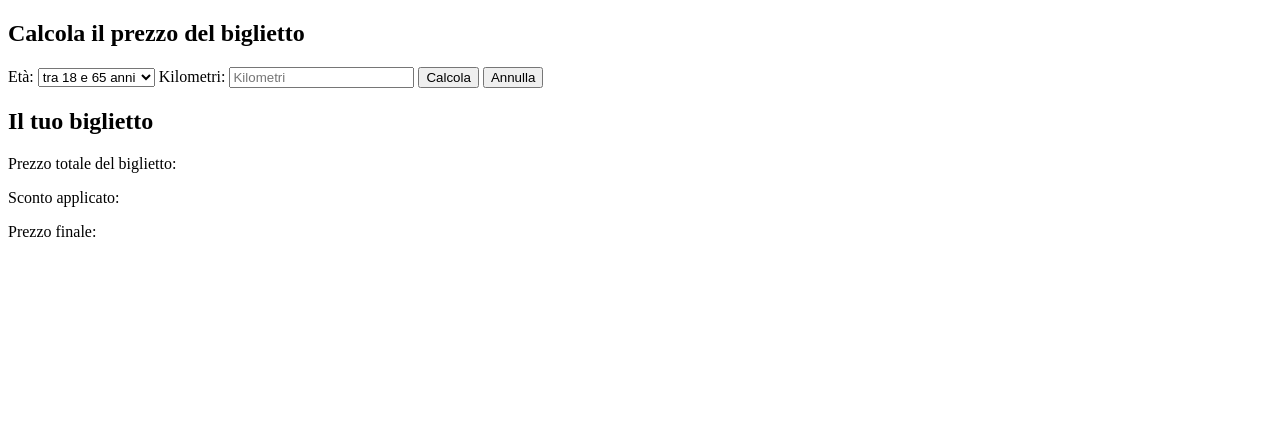
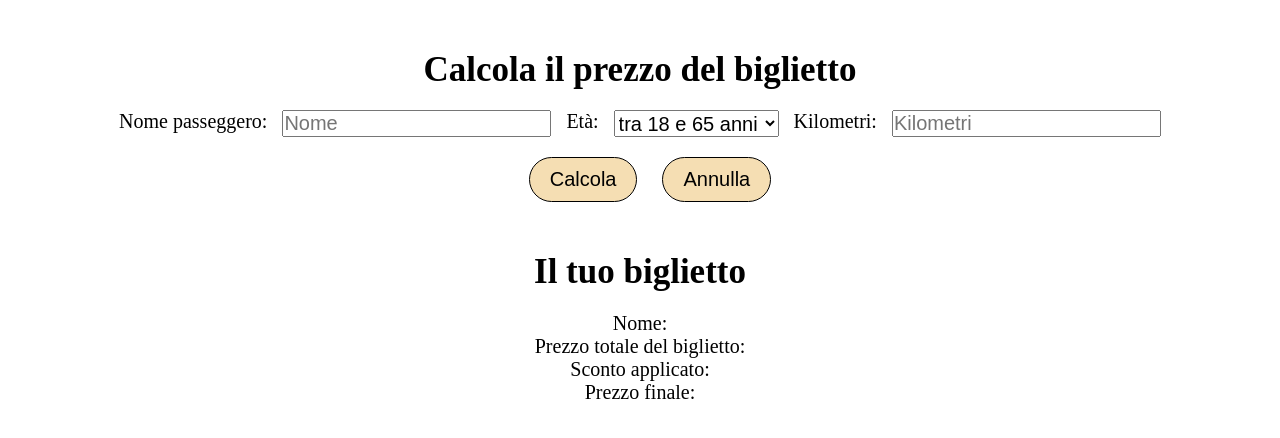
Before and after one commit to MattiaBologna/js-biglietto-treno-form, a plain HTML site: page index.html in a window 1280 px wide. Drawn offline with Linux system fonts and the light colour scheme.

Commit message:
Add: passenger name

```diff
--- a/css/style.css
+++ b/css/style.css
@@ -0,0 +1,42 @@
+/* RESET */
+
+* {
+    margin: 0;
+    padding: 0;
+    box-sizing: border-box;
+    font-size: 20px;
+}
+
+/* LAYOUT */
+
+.travel_infos,
+.ticket_infos {
+    text-align: center;
+    margin: 50px 0px;
+}
+
+.travel_infos h2,
+.ticket_infos h2 {
+    margin-bottom: 20px;
+    font-size: 35px;
+}
+
+.container {
+    display: flex;
+    justify-content: center;
+    gap: 15px;
+    margin-bottom: 20px;
+}
+
+.button {
+    padding: 10px 20px;
+    font-size: 20px;
+    background-color: wheat;
+    border-radius: 50px;
+    margin-left: 20px;
+    border: 1px solid black;
+}
+
+.button:hover {
+    background-color: hsl(39, 77%, 73%);
+}
--- a/index.html
+++ b/index.html
@@ -8,11 +8,14 @@
 </head>
 <body>
 
+    <section class="travel_infos">
         <h2>Calcola il prezzo del biglietto</h2>
 
-    <section class="travel_infos">
         <!-- <label for="age">Età:</label>
         <input type="number" name="age" id="age" placeholder="Età"> -->
+        <div class="container">
+            <label for="name">Nome passeggero:</label>
+            <input type="text" name="name" id="name" placeholder="Nome">
             <label for="age">Età:</label>
             <select name="age" id="age">
                 <option value="default"> tra 18 e 65 anni</option>
@@ -21,14 +24,18 @@
             </select>
             <label for="distance">Kilometri:</label>
             <input type="number" name="distance" id="distance" placeholder="Kilometri">
-        <input type="submit" value="Calcola" id="submit">
-        <input type="reset" value="Annulla">
+        </div>
+            <input type="submit" value="Calcola" id="submit" class="button">
+            <input type="reset" value="Annulla" id="reset" class="button">
     </section>
 
+    <section class="ticket_infos">
         <h2>Il tuo biglietto</h2>
+        <p>Nome: <span id="passenger_name"></span></p>
         <p>Prezzo totale del biglietto: <span id="fullprice"></span></p>
         <p>Sconto applicato: <span id="ticket_discount"></span></p>
         <p>Prezzo finale: <span id="ticket_price"></span></p>
+    </section>
 
 
     <script src="./js/app.js"></script>
--- a/js/app.js
+++ b/js/app.js
@@ -6,15 +6,23 @@ const inputAgeElement = document.getElementById('age'); //string
 const inputDistanceElement = document.getElementById('distance'); //string
 
 
+// Prendere l'elemento nome dall'html
+const inputNameElement = document.getElementById('name') //string
+
+// Validazione dei dati
+
+
 // Stampare in console il valore di age e distance al click di submit:
 const submitElement = document.getElementById('submit') // Element | null
 // Aggiungere un eventListener al submit
 submitElement.addEventListener('click', function() {
     //stampare in console i valori di age e distance
-        // Definizione delle variabili età e distanza
+        // Definizione delle variabili età e distanza  (e nome)
     const age = parseInt(inputAgeElement.value) //number | NaN
     const distance = parseInt(inputDistanceElement.value) //number | NaN
     console.log(age, distance);
+    const name = inputNameElement.value //string
+
 
     // 3. Calcolare il prezzo del biglietto
     const price = distance * 0.21 //number | NaN
@@ -44,6 +52,10 @@ submitElement.addEventListener('click', function() {
     const finalPrice = price - discount;  //number | NaN
     console.log(finalPrice)
 
+    //Stampare il nome del passeggero
+    const passengerNameDisplay = document.getElementById('passenger_name');
+    passengerNameDisplay.innerHTML = name
+
     // 4. Stampare il prezzo
     const finalPriceDisplay = document.getElementById('ticket_price') //Element | null
     finalPriceDisplay.innerHTML = finalPrice
@@ -61,6 +73,4 @@ submitElement.addEventListener('click', function() {
     } else {
         discountPercentageDisplay.innerHTML = '0%'
     }
-
-
 })
```
Lines whose indentation alone changed are shown as unchanged.
